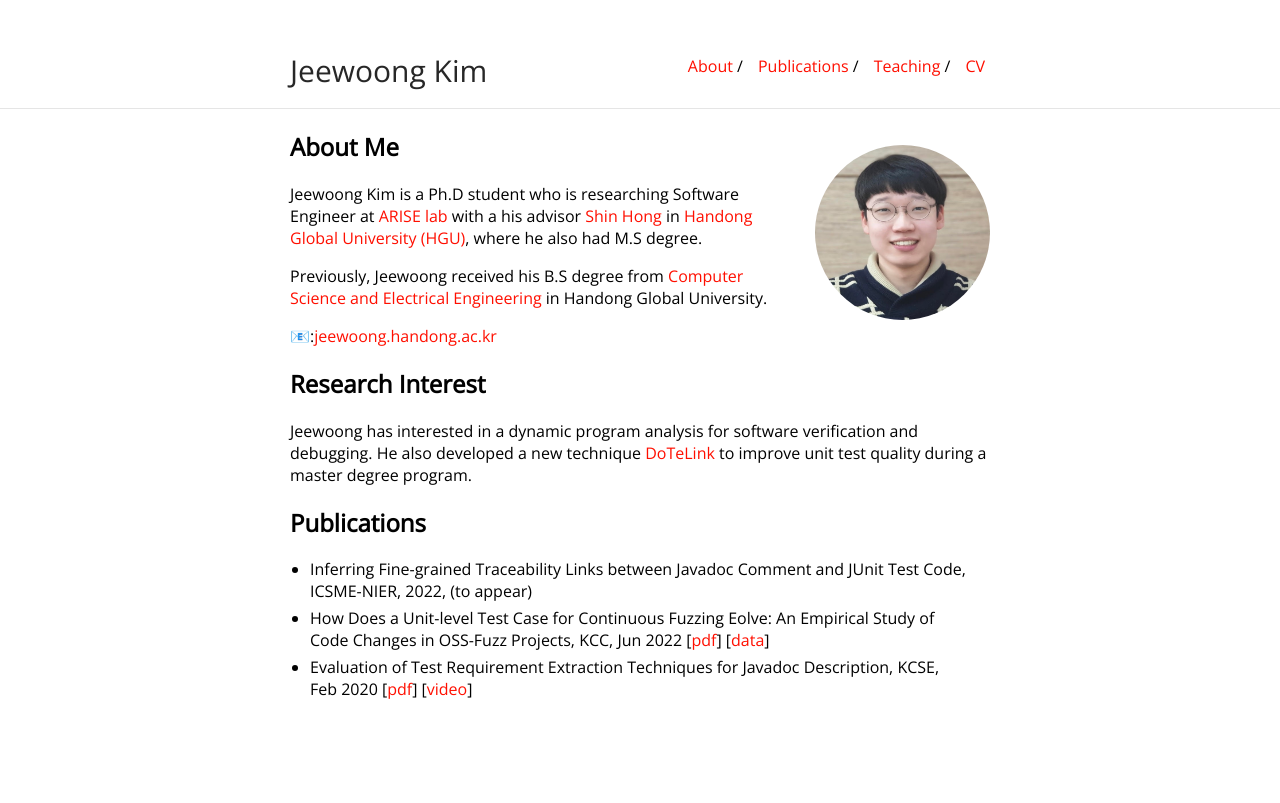
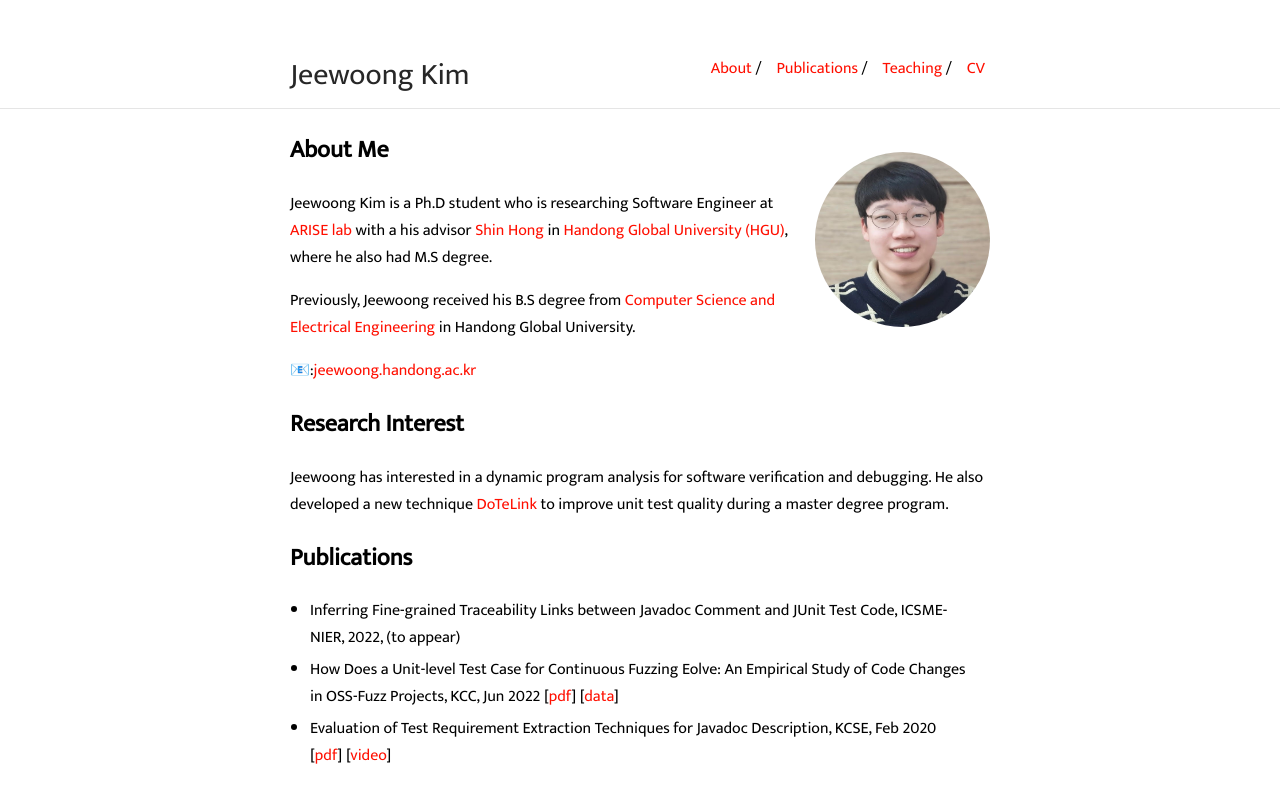
Before and after one commit to JeewoongKim/jeewoongkim.github.io, a Jekyll site: the page built from index.md, in a window 1280 px wide. Shown: the top 803 px of the page. Built offline with Jekyll 4.4.1, drawn with Linux system fonts in a browser that asks for light colours; our own code applies the rules of GitHub Pages for plain Markdown files.

Commit message:
change font

```diff
--- a/_layouts/default.html
+++ b/_layouts/default.html
@@ -16,7 +16,8 @@
         {% assign url = site.url | append: site.baseurl | append: page.url %}
     {% endif %}
     <meta name="description" content="{{ desc }}">
-	<link href="https://fonts.googleapis.com/css2?family=Open+Sans&display=swap" rel="stylesheet">
+<!--	<link href="https://fonts.googleapis.com/css2?family=Open+Sans&display=swap" rel="stylesheet"> -->
+	<link href="https://fonts.googleapis.com/css2?family=Mukta&family=Poppins&display=swap" rel="stylesheet">
     <link rel="alternate" type="application/rss+xml" title="{{ site.title }} RSS" href="/feed.xml" />
     <link rel="stylesheet" href="{{ site.baseurl }}/css/main.css">
     {% if site.favicon %}
--- a/_sass/_style.scss
+++ b/_sass/_style.scss
@@ -12,7 +12,8 @@ html {
 body {
     margin: 0;
     //font-family: "Inconsolata";
-    font-family: "Open Sans", sans-serif;
+    //font-family: "Open Sans", sans-serif;
+    font-family: "Mukta";
     height: 100%;
 }
 a {
@@ -27,6 +28,11 @@ hr {
     height: 0;
     border-top: 1px solid rgba(0, 0, 0, 0.1);
     border-bottom: 1px solid rgba(255, 255, 255, 0.3);
+}
+
+/* Custom */
+#pub-list {
+	letter-spacing: 10px;
 }
 
 /*
```
